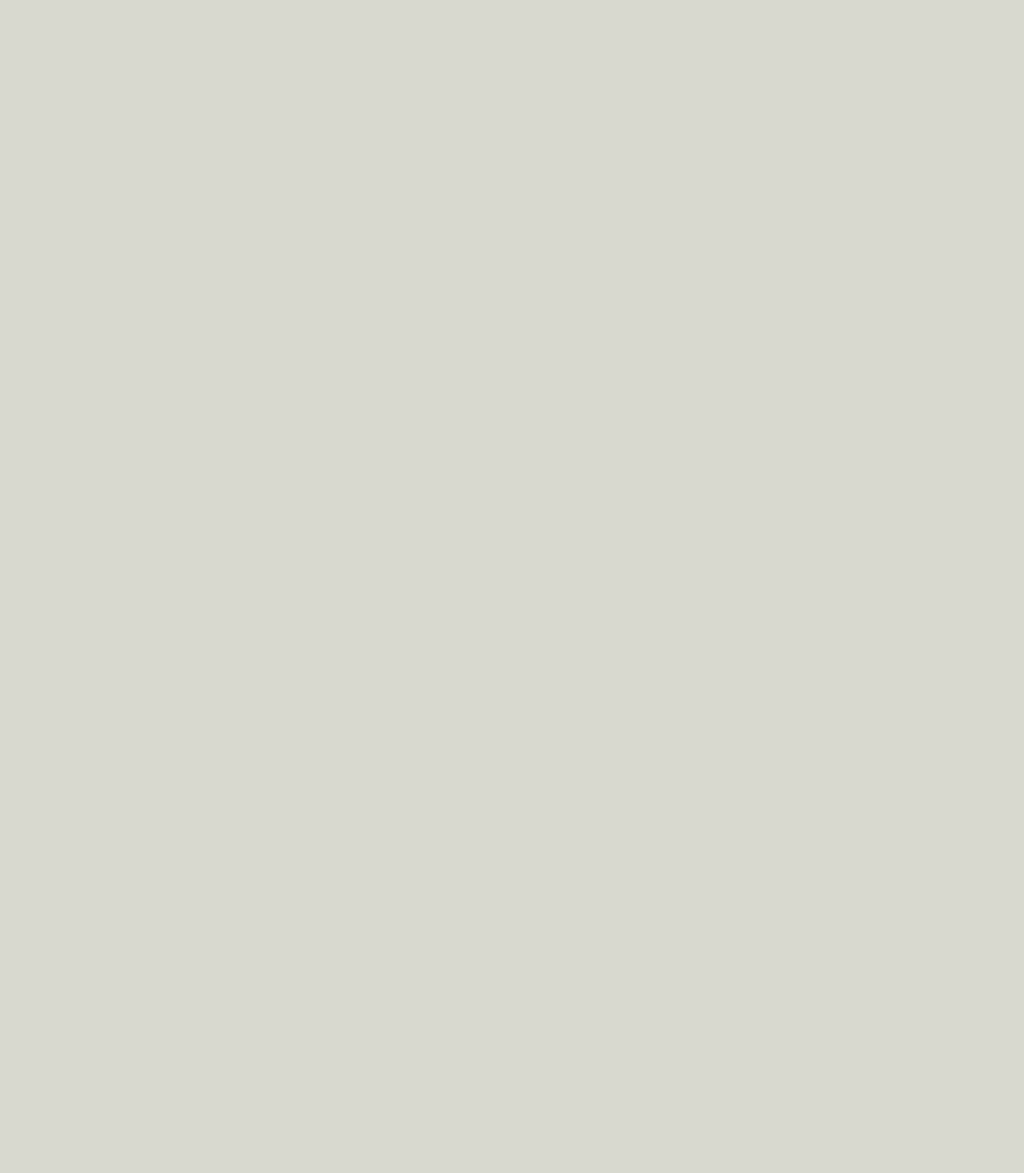
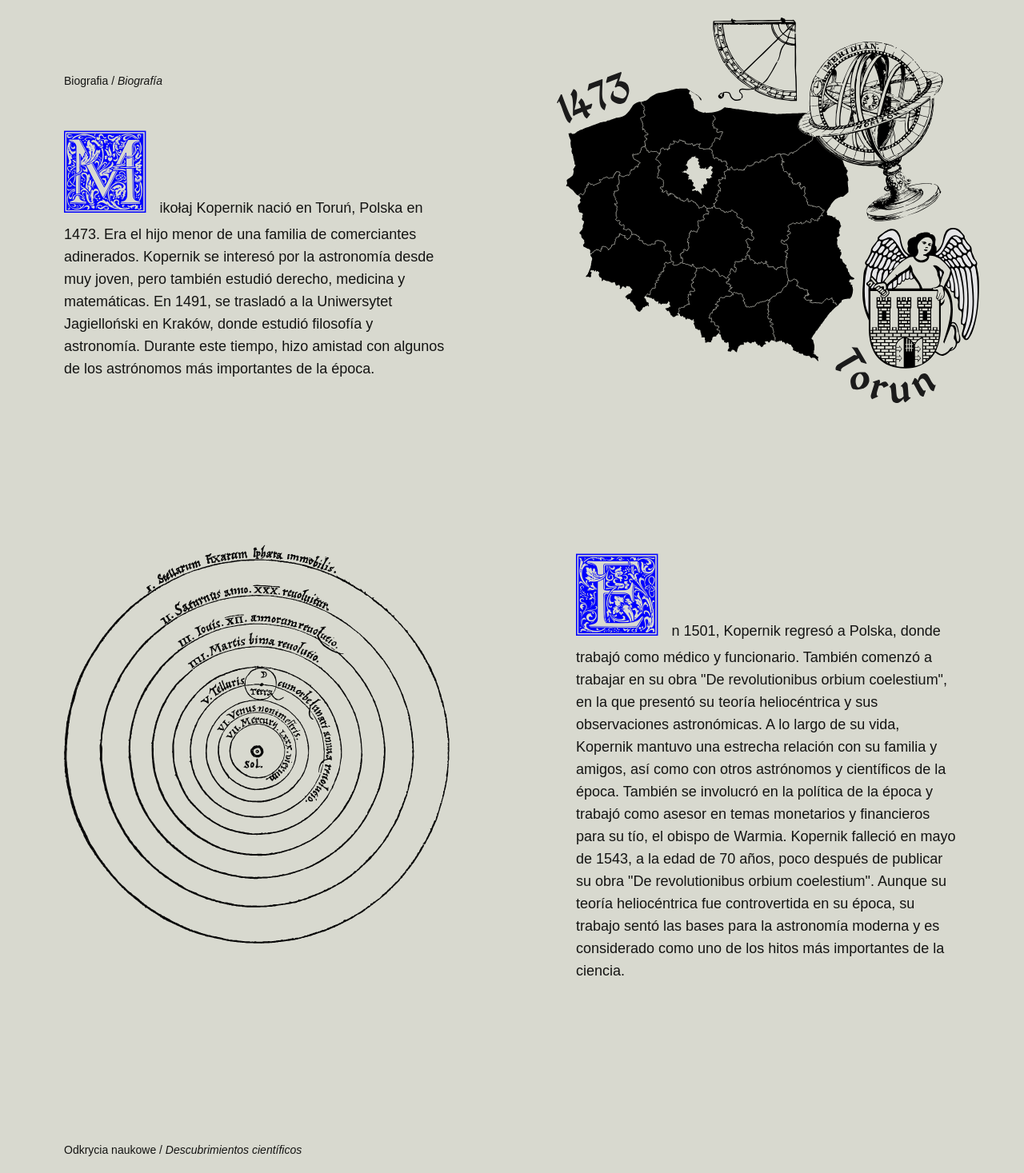
Before and after one commit to ivanabraz/mikolajkopernik, a React (Create React App) app: page /hometest in a window 1280 px wide. Before the commit this address had no page. Shown: the part 1330-2797 px from the top of the page at 80% size. Before the commit the page ends 800 px from the top, so only its background shows below. Built offline with nearby package versions, Linux system fonts and the light colour scheme.

Commit message:
Added info, added landing

```diff
--- a/src/App.js
+++ b/src/App.js
@@ -7,6 +7,8 @@ import { NavBarProvider } from './context/NavBarContext';
 
 // PAGES
 import Home from './pages/Home';
+import HomeTest from './pages/HomeTest';
+
 
 // COMPONENTS
 import NavBar from './components/NavBar/NavBar';
@@ -20,6 +22,7 @@ const App = () => {
                 <NavBar/>
                 <Routes>
                     <Route index element={ <Home /> }/>
+                    <Route path='hometest' element={ <HomeTest /> }/>
                     <Route path='spin' element={ <Spin /> }/>
                 </Routes>
             </BrowserRouter>
--- a/src/components/Header/Header.jsx
+++ b/src/components/Header/Header.jsx
@@ -33,7 +33,7 @@ const illustrations = {
             imgAlt: "Imagen de estrella"
         },
         {   imgSrc: Ribbon,
-            imgClassName: "z-10 w-[95%] xs:w-[95%] sm:w-[70%] md:w-[40%] lg:w-[25%] absolute m-auto top-[95%] right-0 left-0 mr-auto ml-auto animate-[bounce_8s_ease-in-out_infinite]",
+            imgClassName: "z-10 w-[95%] xs:w-[95%] sm:w-[70%] md:w-[40%] lg:w-[25%] absolute m-auto top-[90%] right-0 left-0 mr-auto ml-auto animate-[bounce_8s_ease-in-out_infinite]",
             imgAlt: "Banner 550 aniversario"
         },
         {   imgSrc: Star2,
--- a/src/components/HeroQuote/HeroQuote.jsx
+++ b/src/components/HeroQuote/HeroQuote.jsx
@@ -3,7 +3,8 @@ import { motion } from "framer-motion";
 
 const HeroQuote = (HeroTextProps) => {
     return (
-        <div className={`${HeroTextProps.backgroundColor} flex flex-row justify-center items-center text-center w-full h-fit py-20 px-10 text-nwhite`}>
+        <div className={`${HeroTextProps.backgroundColor} flex flex-row justify-center items-center text-center w-full h-fit text-nwhite
+        p-16 xs:p-16 sm:p-16 md:p-40 `}>
             <motion.div
             initial={{ scale: 0 }} whileInView={{ scale: 1 }}
             viewport={{ once: true }}
--- a/src/components/NavBar/NavBarList.jsx
+++ b/src/components/NavBar/NavBarList.jsx
@@ -14,9 +14,9 @@ const NavBarList = () => {
         pages: [
             { namePl: "Mikołaj Kopernik", nameEs: "Nicolás Copérnico", href: '/#top', icon:'', target:'_self' },
             { namePl: 'Biografia', nameEs: "Biografía", href: '/#biografia', icon:'', target:'_self' },
-            { namePl: 'Odkrycia naukowe', nameEs: "Descubrimientos científicos", href: '/#gdzie', icon:'', target:'_self' },
-            { namePl: 'Kontekst historyczny', nameEs: "Contexto histórico", href: '/#kiedy', icon:'', target:'_self' },
-            { namePl: 'Ciekawostki', nameEs: "Curiosidades", href: '/#program', icon:'', target:'_self' },
+            { namePl: 'Odkrycia naukowe', nameEs: "Descubrimientos científicos", href: '/#odkrycia', icon:'', target:'_self' },
+            { namePl: 'Kontekst historyczny', nameEs: "Contexto histórico", href: '/#kontekst', icon:'', target:'_self' },
+            { namePl: 'Ciekawostki', nameEs: "Curiosidades", href: '/#ciekawostki', icon:'', target:'_self' },
         ],
     }
 
--- a/src/components/TwoColumns/TwoColumns.jsx
+++ b/src/components/TwoColumns/TwoColumns.jsx
@@ -1,30 +1,26 @@
 import React from "react";
 import { motion } from "framer-motion";
 
-
-// Illustrations
-import Heliocentrism from "../../illustrations/heliocentrism.svg"
-
-const TwoColumns = () => {
+const TwoColumns = (TwoColumnsProps) => {
 
     return (
-        <div id="program"
-        className='w-full h-full grid gap-0 grid-cols-1 xs:grid-cols-1 sm:grid-cols-1 md:grid-cols-2 lg:grid-cols-2 xl:grid-cols-2'>
-            <div className='w-full h-full flex flex-col justify-center m-auto
-            p-5 xs:p-5 sm:p-5 md:p-10 lg:p-20
-            text-sm xs:text-sm sm:text-sm md:text-lg lg:text-lg'>
-                <p className="first-letter:text-9xl first-letter:font-goudy">
-                    Mikołaj Kopernik nació en Toruń, Polska en 1473. Era el hijo menor de una familia de comerciantes adinerados. Kopernik se interesó por la astronomía desde muy joven, pero también estudió derecho, medicina y matemáticas. En 1491, se trasladó a la Uniwersytet Jagielloński en Kraków, donde estudió filosofía y astronomía. Durante este tiempo, hizo amistad con algunos de los astrónomos más importantes de la época.
+        <div id={TwoColumnsProps.divId}
+        className=" w-full h-full grid gap-0 grid-cols-1 xs:grid-cols-1 sm:grid-cols-1 md:grid-cols-2 lg:grid-cols-2 xl:grid-cols-2">
+            <div className={`${TwoColumnsProps.divOrder} w-full h-full flex flex-col justify-center m-auto my-5
+            p-10 xs:p-10 sm:p-10 md:p-10 lg:p-20
+            text-sm xs:text-sm sm:text-sm md:text-lg lg:text-lg`}>
+                { TwoColumnsProps.titlePl.length !== 0
+                    ?   <p className="mb-10 text-sm">
+                            {TwoColumnsProps.titlePl} / <span className="font-light italic">{TwoColumnsProps.titleEs}</span>
+                        </p>
+                    :   <></>
+                }
+                <p className="first-letter:text-9xl first-letter:font-goudy first-letter:mr-3 first-letter:mt-[-7px] first-letter:text-nblue first-letter:float-left">
+                    {TwoColumnsProps.text}
                 </p>
-                <p className="mt-3">
-                    En 1496, Kopernik se trasladó a Italia para continuar sus estudios. Allí, estudió matemáticas y astronomía en la Universidad de Bolonia y más tarde en la Universidad de Padua. Fue en Italia donde Kopernik comenzó a trabajar en su teoría heliocéntrica (Heliocentryzm), que afirmaba que el sol estaba en el centro del sistema solar, en lugar de la tierra.
-                </p>
-                <span className="text-9xl font-goudy">
-                    E
-                </span>
             </div>
             {/* IMAGE */}
-            <div className='w-full h-full bg-lime p-14 flex flex-col justify-center m-auto'>
+            <div className='w-full h-full p-14 flex flex-col justify-center m-auto'>
                 <motion.img
                 initial={{ scale: 0 }} whileInView={{ scale: 1 }}
                 viewport={{ once: true }}
@@ -35,7 +31,7 @@ const TwoColumns = () => {
                     restDelta: 0.001,
                     delay: 0.2,
                 }}
-                alt='Heliocentrism' className="w-auto h-full" src={Heliocentrism}
+                alt={TwoColumnsProps.imgAlt} className="w-auto h-full" src={TwoColumnsProps.imgSrc}
                 />
             </div>
         </div>
--- /dev/null
+++ b/src/pages/HomeTest.jsx
@@ -0,0 +1,101 @@
+import React, {Fragment} from 'react';
+import Header from '../components/Header/Header';
+import TwoColumns from '../components/TwoColumns/TwoColumns';
+import HeroQuote from '../components/HeroQuote/HeroQuote';
+
+// Illustrations
+import Bio1 from "../illustrations/biography-1.svg"
+
+import Heliocentrism from "../illustrations/heliocentrism.svg"
+
+
+const HomeTest = () => {
+
+    const info = {
+        sections: [
+            {
+                divId: "biografia",
+                titlePl: "Biografia",
+                titleEs: "Biografía",
+                text: "Mikołaj Kopernik nació en Toruń, Polska en 1473. Era el hijo menor de una familia de comerciantes adinerados. Kopernik se interesó por la astronomía desde muy joven, pero también estudió derecho, medicina y matemáticas. En 1491, se trasladó a la Uniwersytet Jagielloński en Kraków, donde estudió filosofía y astronomía. Durante este tiempo, hizo amistad con algunos de los astrónomos más importantes de la época.",
+                imgSrc: Bio1,
+                imgAlt: "Biografía parte 1",
+            },
+            {
+                divId: "biografia-2",
+                divOrder: "order-last",
+                titlePl: "",
+                titleEs: "",
+                text: 'En 1501, Kopernik regresó a Polska, donde trabajó como médico y funcionario. También comenzó a trabajar en su obra "De revolutionibus orbium coelestium", en la que presentó su teoría heliocéntrica y sus observaciones astronómicas. A lo largo de su vida, Kopernik mantuvo una estrecha relación con su familia y amigos, así como con otros astrónomos y científicos de la época. También se involucró en la política de la época y trabajó como asesor en temas monetarios y financieros para su tío, el obispo de Warmia. Kopernik falleció en mayo de 1543, a la edad de 70 años, poco después de publicar su obra "De revolutionibus orbium coelestium". Aunque su teoría heliocéntrica fue controvertida en su época, su trabajo sentó las bases para la astronomía moderna y es considerado como uno de los hitos más importantes de la ciencia.',
+                imgSrc: Heliocentrism,
+                imgAlt: "Biografía parte 2",
+            },
+            {
+                divId: "odkrycia",
+                titlePl: "Odkrycia naukowe",
+                titleEs: "Descubrimientos científicos",
+                text: "Mikołaj Kopernik es conocido principalmente por su teoría heliocéntrica, que afirmaba que el sol estaba en el centro del sistema solar, en lugar de la tierra. Este descubrimiento fue revolucionario en su época, ya que contradecía la creencia popular de que la tierra estaba en el centro del universo. La teoría heliocéntrica de Kopernik se basaba en sus observaciones astronómicas, que demostraban que los movimientos de los planetas eran más fáciles de explicar si se asumía que el sol estaba en el centro del sistema solar. Esta teoría también explicaba la aparente retrogradación de los planetas, que se movían hacia atrás en el cielo en ciertos momentos del año. Además de su teoría heliocéntrica, Kopernik hizo otros importantes descubrimientos científicos. Uno de ellos fue su trabajo sobre la longitud de los años solares y las estaciones, que sugiere que el año solar tenía una duración de aproximadamente 365 días y 6 horas. Este descubrimiento fue fundamental para el desarrollo del calendario gregoriano, que se utiliza en la actualidad.",
+                imgSrc: Heliocentrism,
+                imgAlt: "Descubrimientos científicos Parte 1",
+            },
+            {
+                divId: "odkrycia-2",
+                divOrder: "order-last",
+                titlePl: "",
+                titleEs: "",
+                text: 'Kopernik también realizó importantes observaciones sobre la luna y los planetas, incluyendo la observación de las fases de Venus y la determinación de las posiciones relativas de los planetas. Además de sus descubrimientos científicos, Kopernik también hizo importantes contribuciones a la filosofía y la teología. En su obra "De revolutionibus orbium coelestium", Copérnico argumenta que la teoría heliocéntrica es más coherente con la naturaleza divina que la teoría geocéntrica, ya que hace que el universo sea más armonioso y ordenado. En resumen, Mikołaj Kopernik fue un pionero en la astronomía y sus descubrimientos científicos fueron fundamentales para la comprensión moderna del universo. Su trabajo también tuvo importantes implicaciones filosóficas y teológicas, lo que demuestra su capacidad para integrar la ciencia y la religión en su obra.',
+                imgSrc: Heliocentrism,
+                imgAlt: "Descubrimientos científicos Parte 2",
+            },
+            {
+                divId: "kontekst",
+                titlePl: "Kontekst historyczny",
+                titleEs: "Contexto histórico",
+                text: "Mikołaj Kopernik vivió durante un periodo histórico conocido como el Renacimiento, que tuvo lugar entre los siglos XIV y XVII. El Renacimiento fue una época de gran actividad intelectual y artística, que se caracterizó por un resurgimiento del interés por la cultura clásica griega y romana, así como por el surgimiento de nuevos descubrimientos científicos y exploraciones geográficas. Durante la época de Kopernik, el mundo estaba experimentando importantes cambios políticos y religiosos. Europa estaba dividida en muchos pequeños estados, y el continente estaba siendo sacudido por guerras y conflictos religiosos. La Iglesia Católica Romana era una fuerza poderosa en Europa, y desempeñaba un papel importante en la política y la cultura. En este contexto, la teoría heliocéntrica de Kopernik fue revolucionaria, ya que contradecía la visión geocéntrica del universo que había prevalecido durante siglos y que era aceptada por la Iglesia Católica. La idea de que la tierra no estaba en el centro del universo era profundamente cuestionadora, ya que ponía en tela de juicio la idea de que la humanidad era el centro de la creación.",
+                imgSrc: Heliocentrism,
+                imgAlt: "??",
+            },
+            {
+                divId: "kontekst-2",
+                titlePl: "",
+                titleEs: "",
+                text: 'A pesar de la importancia de su teoría, Kopernik no publicó su obra "De revolutionibus orbium coelestium" hasta el final de su vida, en 1543. Esto se debió en parte a la controversia que rodeaba sus ideas, así como a la dificultad de encontrar un editor dispuesto a publicar su obra. En resumen, el contexto histórico en el que vivió Mikołaj Kopernik fue el Renacimiento, una época de importantes cambios políticos, religiosos y culturales. La teoría heliocéntrica de Kopernik fue revolucionaria en su época, ya que contradecía la visión geocéntrica del universo que había prevalecido durante siglos. La controversia que rodeaba sus ideas muestra la importancia de la libertad de pensamiento y el valor de desafiar las ideas establecidas.',
+                imgSrc: Heliocentrism,
+                imgAlt: "??",
+            },
+            {
+                divId: "ciekawostki",
+                titlePl: "Ciekawostki",
+                titleEs: "Curiosidades",
+                text: "",
+                imgSrc: Heliocentrism,
+                imgAlt: "??",
+            },
+        ],
+    }
+
+    return (
+        <Fragment>
+            <Header/>
+            <HeroQuote titlePl="“Nic piękniejszego nad niebo, które przecież ogarnia wszystko, co piękne”"
+            titleEs="“Nada más bello que el cielo, que, al fin y al cabo, abarca todo lo bello”"
+            author="— Mikołaj Kopernik"
+            backgroundColor="bg-nblack"/>
+
+
+            {info.sections.map((info) => (
+                <TwoColumns key={info.divId}
+                    divId={info.divId}
+                    divOrder={info.divOrder}
+                    titlePl={info.titlePl}
+                    titleEs={info.titleEs}
+                    text={info.text}
+                    imgSrc={info.imgSrc}
+                    imgAlt={info.imgAlt}
+                />
+            ))}
+        </Fragment>
+    );
+}
+
+export default HomeTest;
--- a/tailwind.config.js
+++ b/tailwind.config.js
@@ -19,6 +19,7 @@ module.exports = {
             'sans': ['"Work Sans"'],
             'serif': ['"EB Garamond"'],
             'body': ['"Work Sans"'],
+            'goudy': ['Goudy'],
         },
     },
     plugins: [
```
Also changed, not shown: src/App.css (+7 -10 lines), src/pages/Home.jsx (+0 -7 lines), src/illustrations/biography-1.svg (added), src/illustrations/ribbon.svg.
